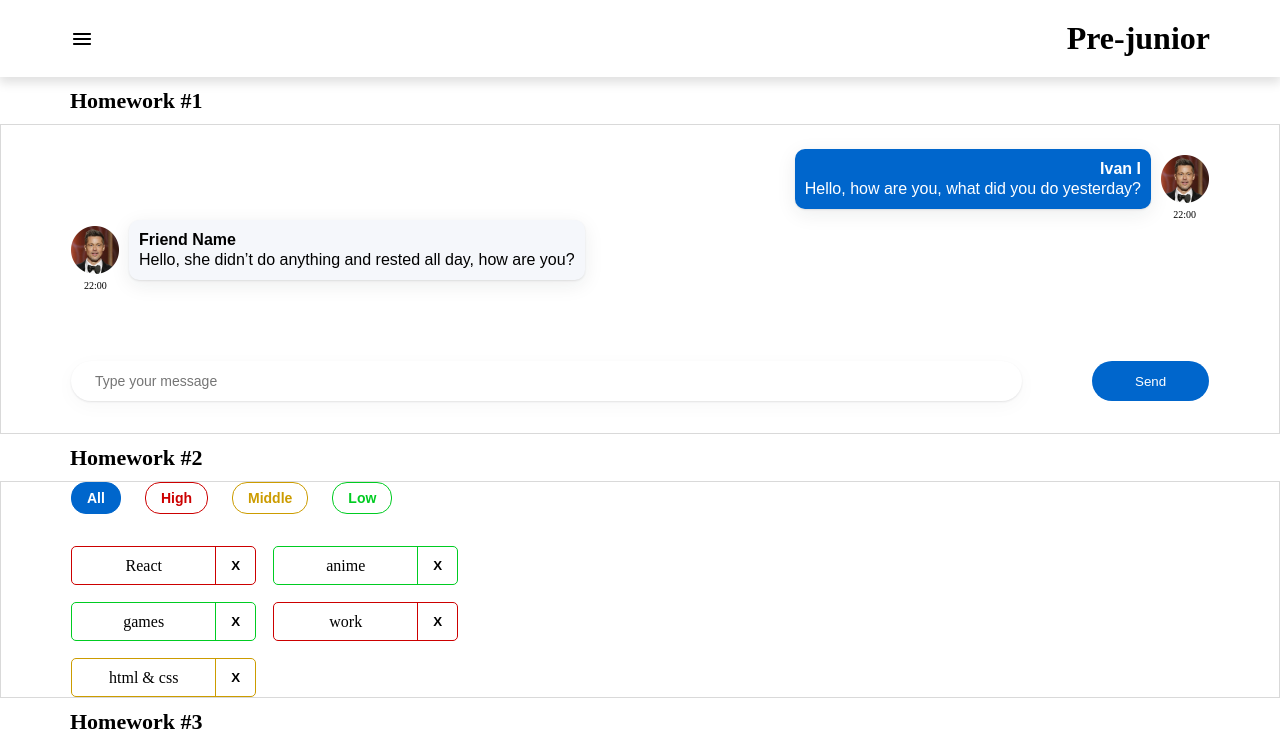
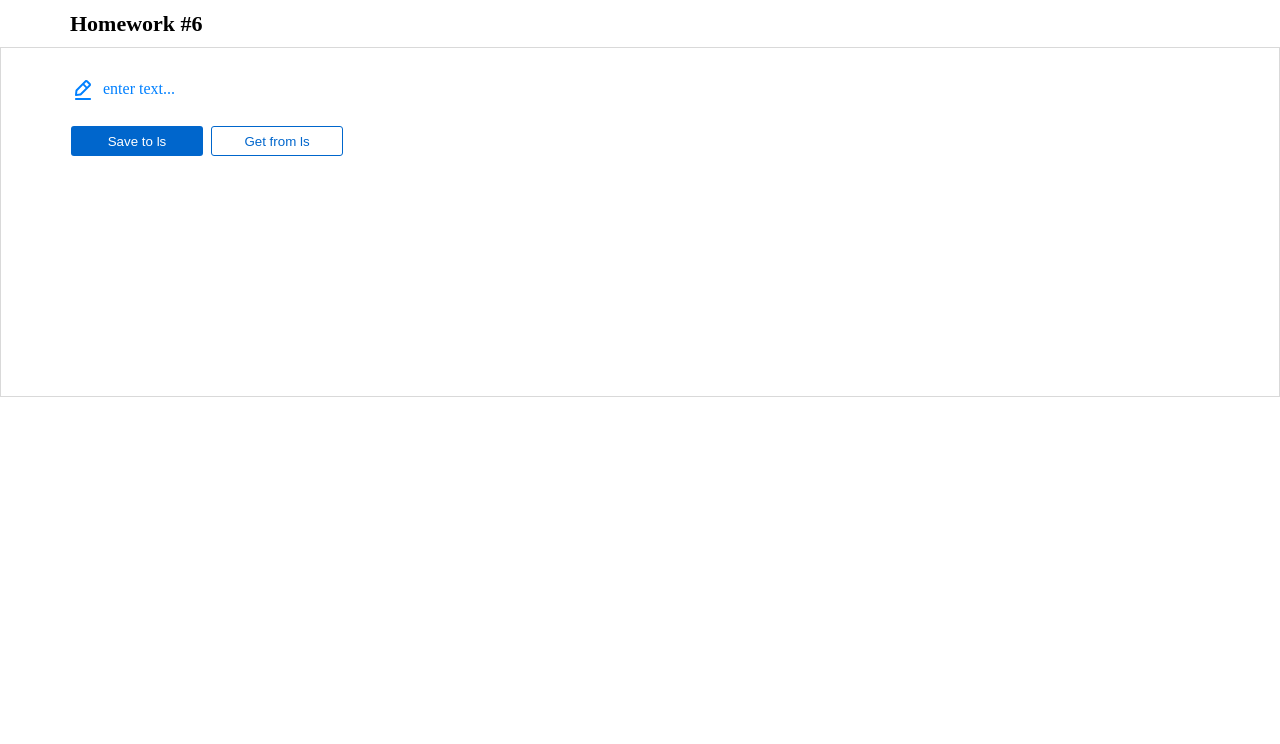
Before and after one commit to Venzelland/hws2-master, a React (Create React App) app: page /#/ in a window 1280 px wide. Before the commit this address led to /#/pre-junior. Shown: the top 744 px of the page. Built offline with nearby package versions, Linux system fonts and the light colour scheme.

Commit message:
homework 6 done

```diff
--- a/src/index.css
+++ b/src/index.css
@@ -12,6 +12,7 @@ body {
     -webkit-font-smoothing: antialiased;
     -moz-osx-font-smoothing: grayscale;
     box-sizing: border-box;
+
 }
 
 code {
--- a/src/s1-main/App.tsx
+++ b/src/s1-main/App.tsx
@@ -5,6 +5,7 @@ import HW2 from "../s2-homeworks/hw02/HW2";
 import HW3 from "../s2-homeworks/hw03/HW3";
 import HW4 from "../s2-homeworks/hw04/HW4";
 import HW5 from "../s2-homeworks/hw05/HW5";
+import HW6 from "../s2-homeworks/hw06/HW6";
 
 function App() {
     return (
@@ -16,7 +17,8 @@ function App() {
             {/*<HW4/>*/}
 
             {/*при выполнении дз 5 и более - закомментировать здесь дз 1-4, так как они есть внутри дз 5*/}
-            <HW5/>
+            {/*<HW5/>*/}
+            <HW6/>
         </div>
     );
 }
--- a/src/s2-homeworks/hw04/common/c2-SuperButton/SuperButton.module.css
+++ b/src/s2-homeworks/hw04/common/c2-SuperButton/SuperButton.module.css
@@ -16,15 +16,15 @@
 }
 
 .secondary {
-    background: white;
+    background-color: white;
     border: 1px solid #0066CC;
-    width: 176px;
     color: #0066CC;
 }
 
 .default {
     background: #0066CC;
     border: #0066CCFF;
+
 }
 
 .red {
@@ -33,8 +33,8 @@
 }
 
 .default:hover {
-    background: rgba(0, 128, 255, 1);
-    width: 167px;
+    /*background: rgba(0, 128, 255, 1);*/
+    /*width: 167px;*/
 }
 
 .red:hover {
@@ -43,19 +43,19 @@
 }
 
 .secondary:hover {
-    background: rgba(229, 240, 250, 1);
-    width: 167px;
+    /*background: rgba(229, 240, 250, 1);*/
+    /*width: 167px;*/
 }
 
 
 .default:active {
-    background: rgba(0, 89, 178, 1);
-    width: 149px;
+    /*background: rgba(0, 89, 178, 1);*/
+    /*width: 149px;*/
 }
 
 .secondary:active {
-    background: rgba(201, 229, 255, 1);
-    width: 149px;
+    /*background: rgba(201, 229, 255, 1);*/
+    /*width: 149px;*/
 }
 
 .red:active {
--- a/src/s2-homeworks/hw05/pages/Junior.tsx
+++ b/src/s2-homeworks/hw05/pages/Junior.tsx
@@ -1,5 +1,5 @@
 import React from 'react'
-// import HW6 from '../../hw06/HW6'
+import HW6 from "../../hw06/HW6";
 // import HW7 from '../../hw07/HW7'
 // import HW8 from '../../hw08/HW8'
 // import HW9 from '../../hw09/HW9'
@@ -7,7 +7,7 @@ import React from 'react'
 function Junior() {
     return (
         <div id={'hw5-page-junior'}>
-            {/*<HW6 />*/}
+            <HW6 />
             {/*<HW7 />*/}
             {/*<HW8 />*/}
             {/*<HW9 />*/}
--- a/src/s2-homeworks/hw06/HW6.module.css
+++ b/src/s2-homeworks/hw06/HW6.module.css
@@ -1,5 +1,15 @@
-.buttonsContainer {
+.editableSpanContainer {
+    margin-bottom: 16px;
+    margin-left: 70px;
+    margin-top: 30px;
+    /* другие стили */
 }
 
-.editableSpanContainer {
+.buttonsContainer {
+    display: flex;
+    gap: 8px;
+    margin-left: 70px;
+    margin-top: 24px;
+    margin-bottom: 240px;
+    /* другие стили */
 }
--- a/src/s2-homeworks/hw06/HW6.tsx
+++ b/src/s2-homeworks/hw06/HW6.tsx
@@ -5,28 +5,23 @@ import s2 from '../../s1-main/App.module.css'
 import SuperButton from '../hw04/common/c2-SuperButton/SuperButton'
 import s from './HW6.module.css'
 
-/*
- * 1 - в файле SuperEditableSpan.tsx дописать логику функций onEnterCallback, onBlurCallback, onDoubleClickCallBack
- * 2 - дописать логику функции restore
- * 3 - сделать стили в соответствии с дизайном
- */
-
 const HW6 = () => {
     const [value, setValue] = useState<string>('')
 
     const save = () => {
         saveState<string>('hw6-editable-span-value', value)
     }
+
     const restore = () => {
-        // делают студенты
-
+        const restoredValue = restoreState<string>('hw6-editable-span-value', '')
+        setValue(restoredValue)
     }
 
     return (
         <div id={'hw6'}>
             <div className={s2.hwTitle}>Homework #6</div>
 
-            {/*демонстрация возможностей компоненты:*/}
+            {/* демонстрация возможностей компоненты: */}
             <div className={s2.hw}>
                 <div className={s.editableSpanContainer}>
                     <SuperEditableSpan
--- a/src/s2-homeworks/hw06/common/c4-SuperEditableSpan/SuperEditableSpan.module.css
+++ b/src/s2-homeworks/hw06/common/c4-SuperEditableSpan/SuperEditableSpan.module.css
@@ -1,11 +1,22 @@
 .spanBlock {
+    position: relative; /* Относительное позиционирование для родителя */
+    display: inline-block; /* Чтобы родительский элемент занимал только необходимое место */
+}
+
+.input {
+    position: relative; /* Абсолютное позиционирование для инпута */
+    top: 0;
+    left: -70px;
+    max-width: 276PX;
 }
 
 .span {
-}
+    display: inline-block; /* Чтобы спан занимал только необходимое место */
+    color: rgba(0, 128, 255, 1);
 
-.input {
 }
 
 .pen {
+    margin-right: 8px; /* Стили для иконки */
+    vertical-align: middle; /* Вертикальное выравнивание иконки */
 }
--- a/src/s2-homeworks/hw06/common/c4-SuperEditableSpan/SuperEditableSpan.tsx
+++ b/src/s2-homeworks/hw06/common/c4-SuperEditableSpan/SuperEditableSpan.tsx
@@ -8,58 +8,46 @@ import s from './SuperEditableSpan.module.css'
 import SuperInputText from '../../../hw04/common/c1-SuperInputText/SuperInputText'
 import editIcon from './editIcon.svg'
 
-// тип пропсов обычного инпута
-type DefaultInputPropsType = DetailedHTMLProps<InputHTMLAttributes<HTMLInputElement>,
-    HTMLInputElement>
-// тип пропсов обычного спана
-type DefaultSpanPropsType = DetailedHTMLProps<HTMLAttributes<HTMLSpanElement>,
-    HTMLSpanElement>
+// Определяем тип для стандартных пропсов инпута
+type DefaultInputPropsType = DetailedHTMLProps<InputHTMLAttributes<HTMLInputElement>, HTMLInputElement>
 
-// здесь мы говорим что у нашего инпута будут такие же пропсы как у обычного инпута, кроме type
-// (чтоб не писать value: string, onChange: ...; они уже все описаны в DefaultInputPropsType)
+// Определяем тип для стандартных пропсов спана
+type DefaultSpanPropsType = DetailedHTMLProps<HTMLAttributes<HTMLSpanElement>, HTMLSpanElement>
+
+// Определяем тип для пропсов SuperEditableSpan
 type SuperEditableSpanType = Omit<DefaultInputPropsType, 'type'> & {
-    // и + ещё пропсы которых нет в стандартном инпуте
     onChangeText?: (value: string) => void
     onEnter?: () => void
     error?: string
-
-    spanProps?: DefaultSpanPropsType  & {defaultText?: string}// пропсы для спана
+    spanProps?: DefaultSpanPropsType & { defaultText?: string } // Пропсы для спана
 }
 
-const SuperEditableSpan: React.FC<SuperEditableSpanType> = (
-    {
-        autoFocus,
-        onBlur,
-        onEnter,
-        spanProps,
-
-        ...restProps // все остальные пропсы попадут в объект restProps
-    }
-) => {
+const SuperEditableSpan: React.FC<SuperEditableSpanType> = ({
+                                                                autoFocus,
+                                                                onBlur,
+                                                                onEnter,
+                                                                spanProps,
+                                                                ...restProps // Все остальные пропсы
+                                                            }) => {
     const [editMode, setEditMode] = useState<boolean>(false)
-    const {children, onDoubleClick, className, defaultText, ...restSpanProps} =
-    spanProps || {}
+    const { children, onDoubleClick, className, defaultText, ...restSpanProps } = spanProps || {}
 
     const onEnterCallback = () => {
-        // выключить editMode при нажатии Enter // делают студенты
-
+        setEditMode(false) // Выключаем режим редактирования при нажатии Enter
         onEnter?.()
     }
+
     const onBlurCallback = (e: React.FocusEvent<HTMLInputElement>) => {
-        // выключить editMode при нажатии за пределами инпута // делают студенты
-
+        setEditMode(false) // Выключаем режим редактирования при потере фокуса
         onBlur?.(e)
     }
-    const onDoubleClickCallBack = (
-        e: React.MouseEvent<HTMLSpanElement, MouseEvent>
-    ) => {
-        // включить editMode при двойном клике // делают студенты
 
+    const onDoubleClickCallBack = (e: React.MouseEvent<HTMLSpanElement, MouseEvent>) => {
+        setEditMode(true) // Включаем режим редактирования при двойном клике
         onDoubleClick?.(e)
     }
 
-    const spanClassName = s.span
-        + (className ? ' ' + className : '')
+    const spanClassName = s.span + (className ? ' ' + className : '')
 
     return (
         <>
@@ -69,7 +57,7 @@ const SuperEditableSpan: React.FC<SuperEditableSpanType> = (
                     onBlur={onBlurCallback}
                     onEnter={onEnterCallback}
                     className={s.input}
-                    {...restProps} // отдаём инпуту остальные пропсы если они есть (value например там внутри)
+                    {...restProps} // Передаем остальные пропсы инпуту
                 />
             ) : (
                 <div className={s.spanBlock}>
@@ -81,11 +69,9 @@ const SuperEditableSpan: React.FC<SuperEditableSpanType> = (
                     <span
                         onDoubleClick={onDoubleClickCallBack}
                         className={spanClassName}
-                        {...restSpanProps}
+                        {...restSpanProps} // Передаем остальные пропсы спану
                     >
-                        {/*если нет захардкодженного текста для спана, то значение инпута*/}
-
-                        {children || restProps.value || defaultText}
+                        {children || restProps.value || defaultText} {/* Отображаем детей, значение инпута или текст по умолчанию */}
                     </span>
                 </div>
             )}
```
